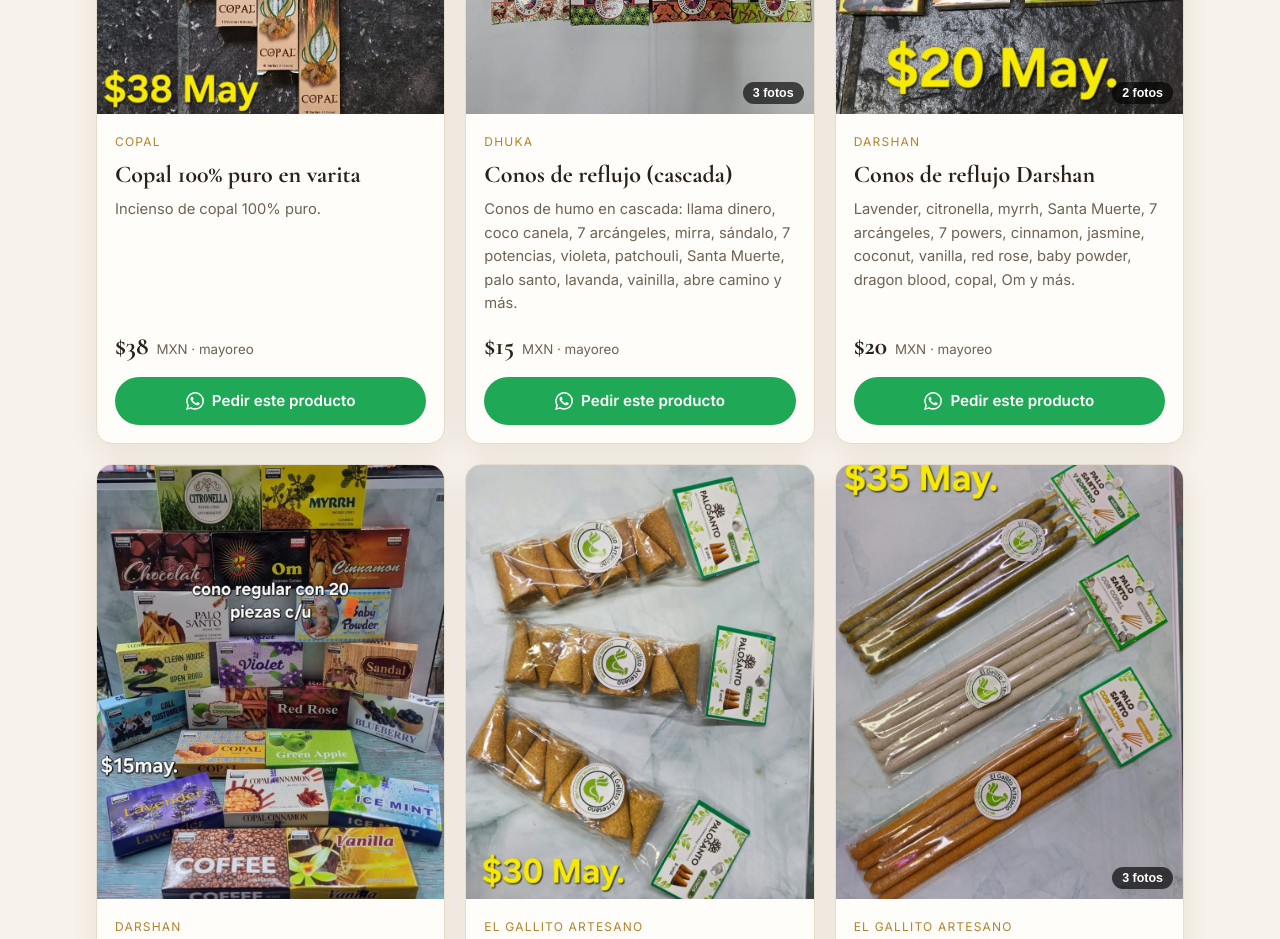
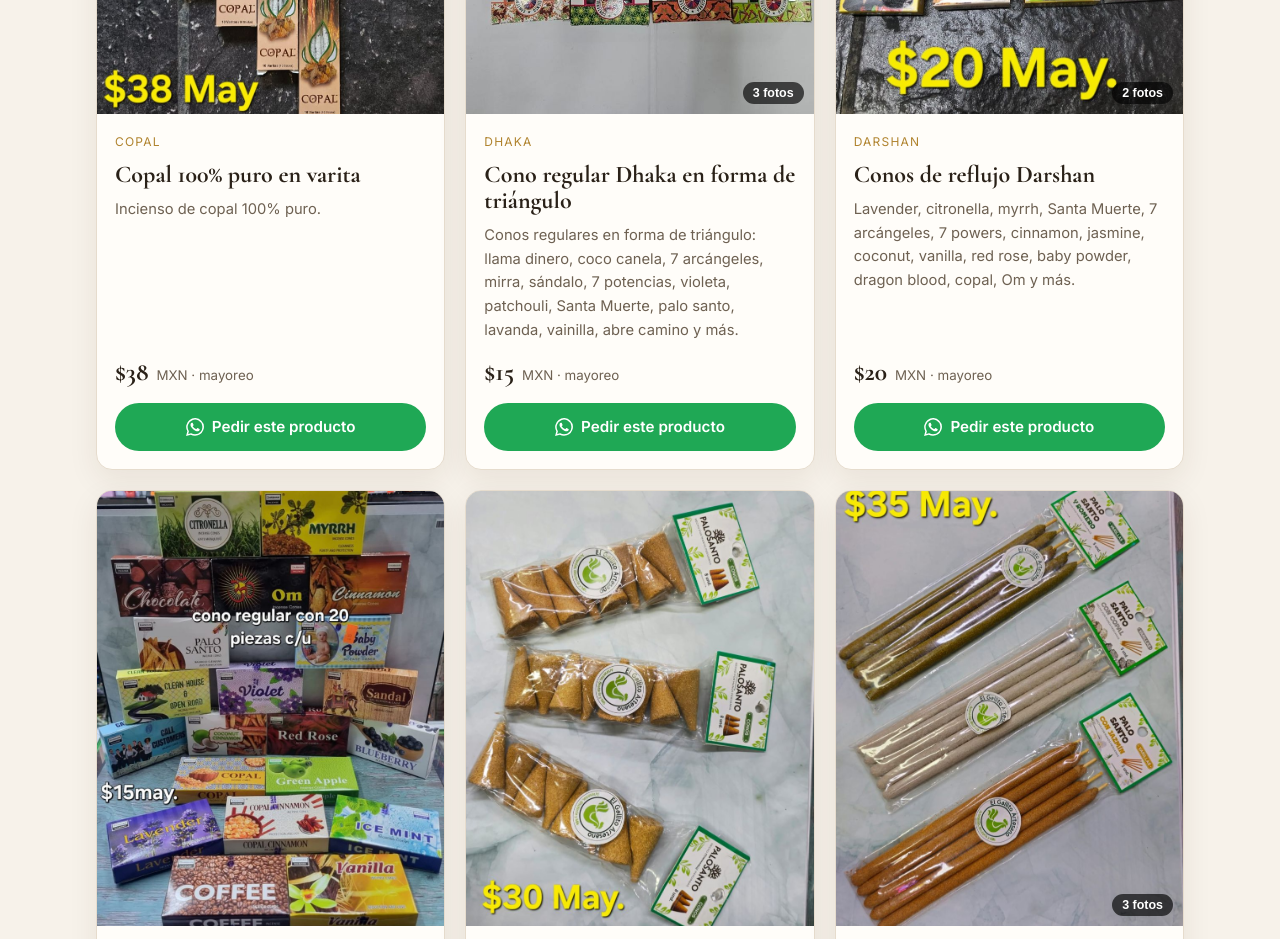
Before and after one commit to Nose21w/Axobiot, a plain HTML site: page tienda/index.html in a window 1280 px wide. Shown: the part 5480-6419 px from the top of the page. Drawn offline with nearby package versions, Linux system fonts and the light colour scheme.

Commit message:
Rename cones to Cono regular Dhaka en forma de triangulo
Co-Authored-By: Claude Opus 5.5 <noreply@anthropic.com>
Claude-Session: https://claude.ai/code/session_017Q1rSVF3S5aFipdrcXV4n6

```diff
--- a/tienda/index.html
+++ b/tienda/index.html
@@ -269,8 +269,8 @@ const PRODUCTOS = [
     desc:"Incienso de copal 100% puro." },
 
   // ---------- Conos ----------
-  { cat:"conos", tag:"Dhuka", nombre:"Conos de reflujo (cascada)", fotos:P(57,58,59), precio:15, unidad:"mayoreo",
-    desc:"Conos de humo en cascada: llama dinero, coco canela, 7 arcángeles, mirra, sándalo, 7 potencias, violeta, patchouli, Santa Muerte, palo santo, lavanda, vainilla, abre camino y más." },
+  { cat:"conos", tag:"Dhaka", nombre:"Cono regular Dhaka en forma de triángulo", fotos:P(57,58,59), precio:15, unidad:"mayoreo",
+    desc:"Conos regulares en forma de triángulo: llama dinero, coco canela, 7 arcángeles, mirra, sándalo, 7 potencias, violeta, patchouli, Santa Muerte, palo santo, lavanda, vainilla, abre camino y más." },
   { cat:"conos", tag:"Darshan", nombre:"Conos de reflujo Darshan", fotos:P(61,62), precio:20, unidad:"mayoreo",
     desc:"Lavender, citronella, myrrh, Santa Muerte, 7 arcángeles, 7 powers, cinnamon, jasmine, coconut, vanilla, red rose, baby powder, dragon blood, copal, Om y más." },
   { cat:"conos", tag:"Darshan", nombre:"Cono regular (20 piezas)", fotos:P(63), precio:15, unidad:"mayoreo",
```
